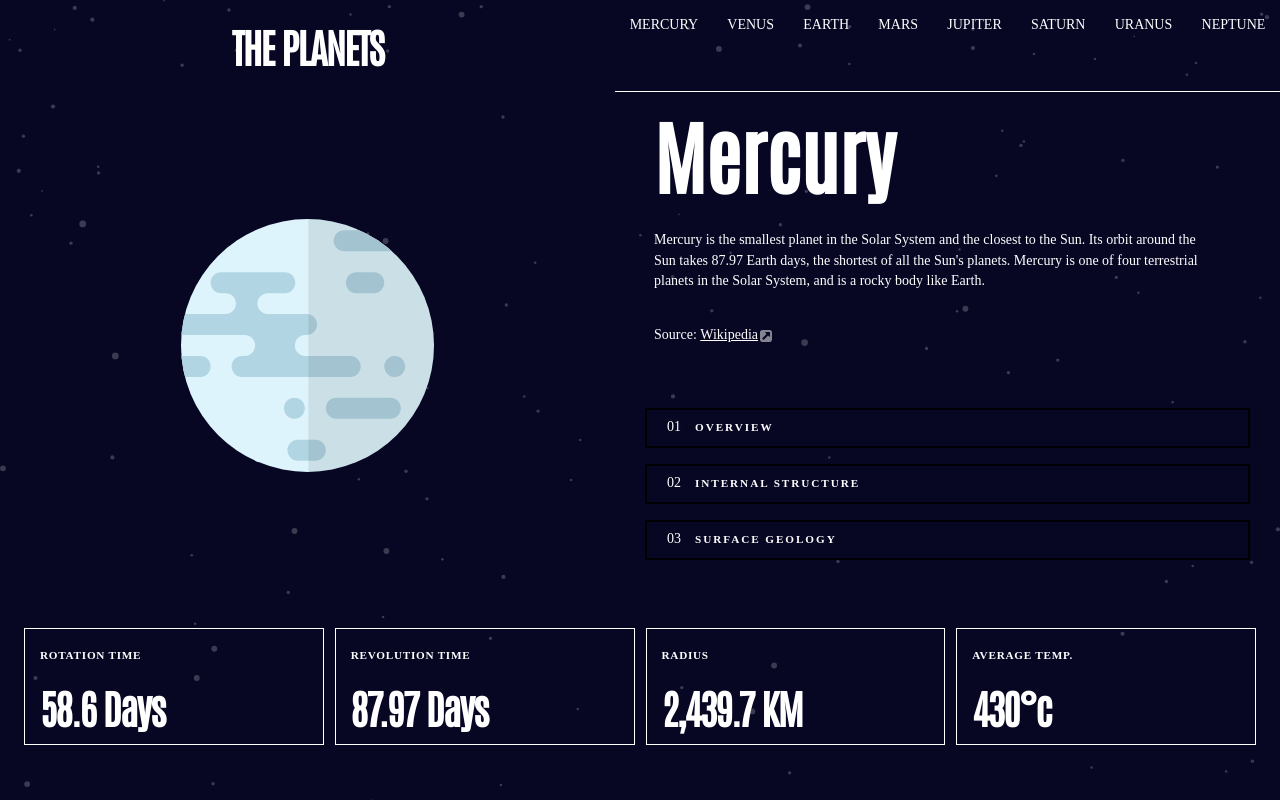
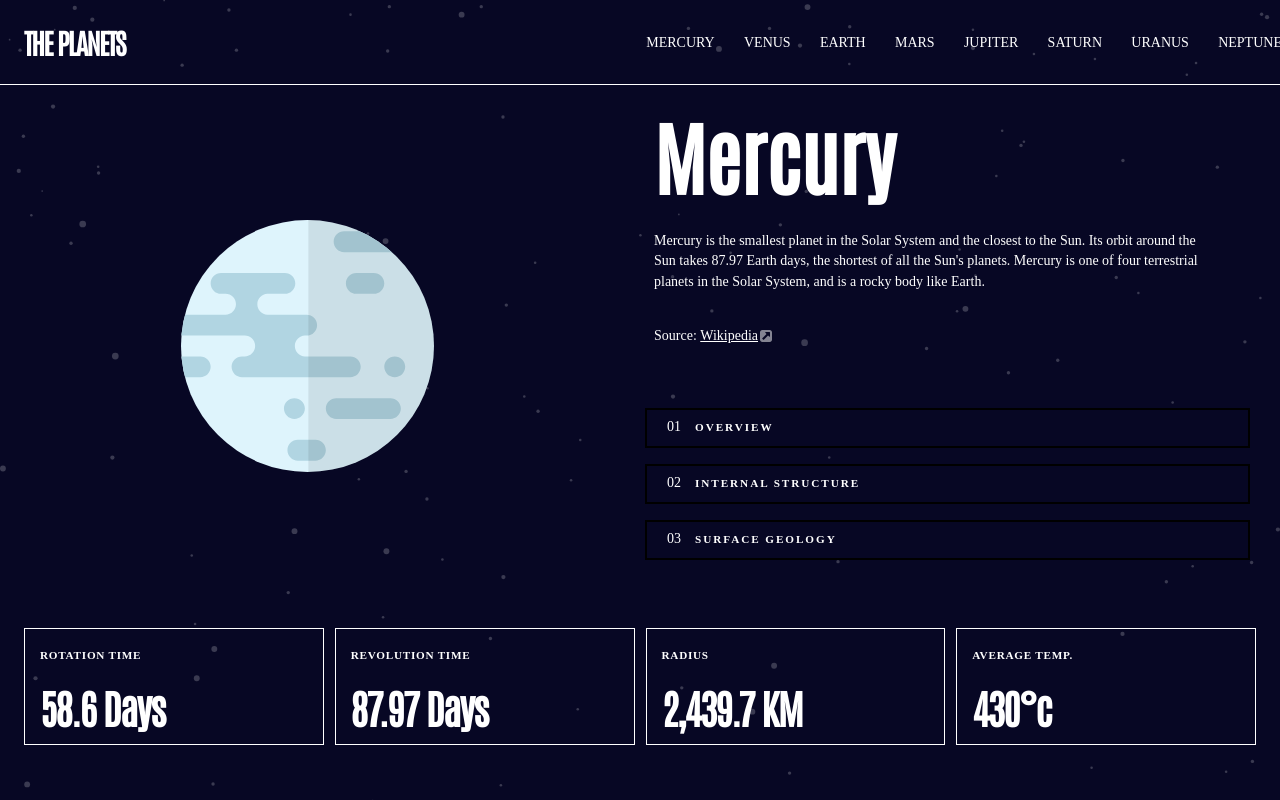
Before and after one commit to infiniteweb/planetFactSite, a React (Vite) app: page / in a window 1280 px wide. Built offline with nearby package versions, Linux system fonts and the light colour scheme.

Commit message:
top bar complete

```diff
--- a/src/styles.css
+++ b/src/styles.css
@@ -366,9 +366,29 @@ button :hover {
     grid-template-columns: 1fr 1fr;
     grid-template-areas:
       "topbar browserNav"
-      "planetCard planetData"
-      "planetCard isBrowser"
-      "planetStats planetStats" !important;
+      "planetCard  planetData"
+      "planetCard  isBrowser"
+      " planetStats planetStats " !important;
+  }
+
+  .top-bar {
+    justify-content: start !important;
+    border-bottom: 1px solid;
+    max-height: 85px;
+  }
+
+  .top-bar h2 {
+    font-size: 28px;
+  }
+
+  .browser-nav {
+    align-items: center;
+    max-height: 85px;
+  }
+
+  .browser-nav nav {
+    width: 95%;
+
   }
 }
 
@@ -384,7 +404,7 @@ button :hover {
       "planetStats planetStats";
   }
   .top-bar {
-    justify-content: center !important;
+    justify-content: center;
   }
 
   #hamburger {
```
